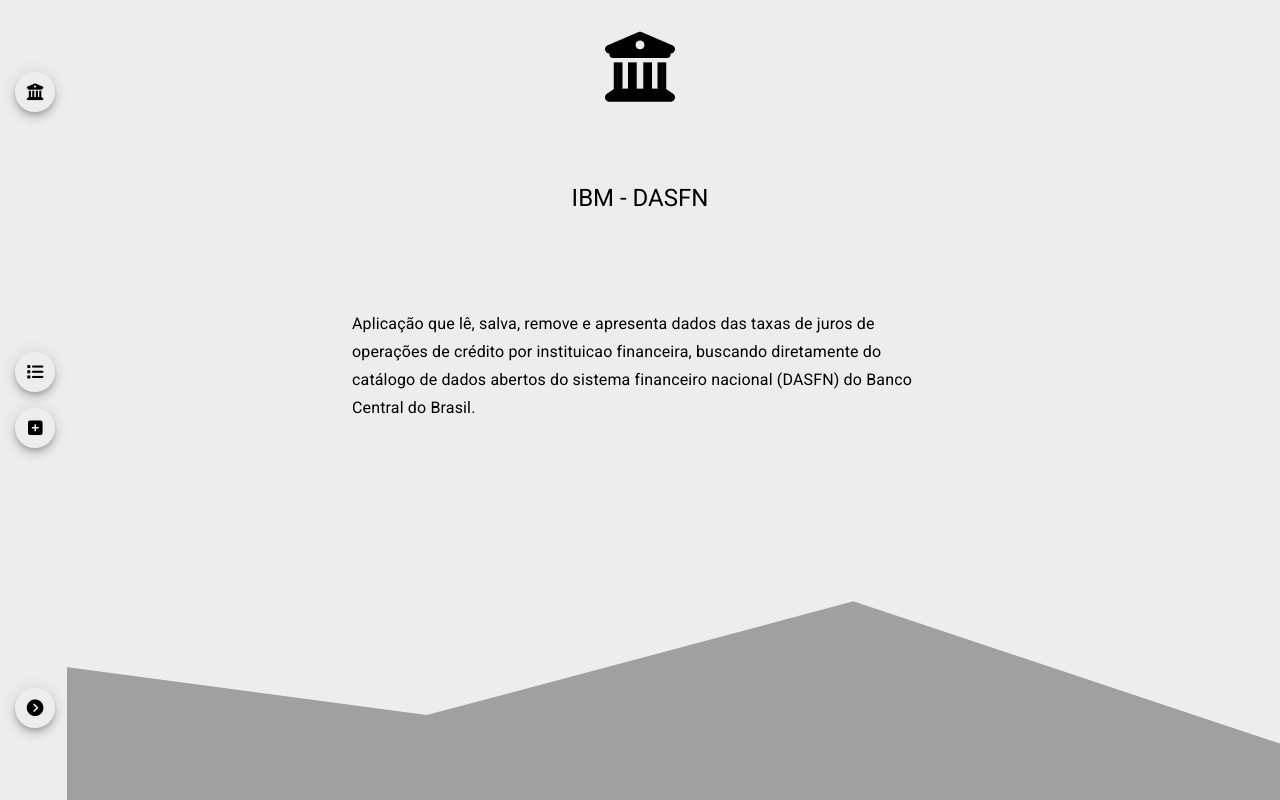
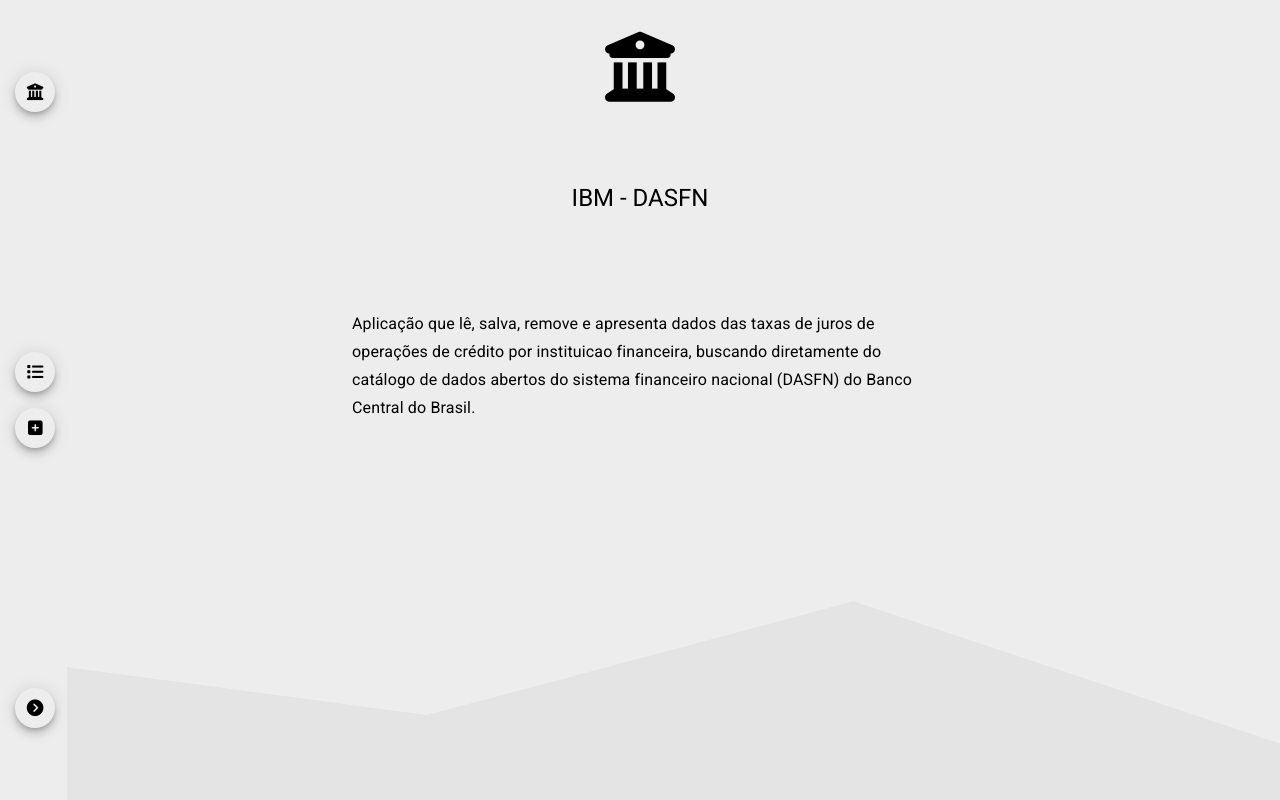
Before and after one commit to samluiz/interest-rate-frontend, an Angular app: page /#/ in a window 1280 px wide. Built offline with nearby package versions, Linux system fonts and the light colour scheme; what ngx-pagination would draw is missing.

Commit message:
style: change home page wave color

```diff
--- a/src/app/components/modal/modal.component.scss
+++ b/src/app/components/modal/modal.component.scss
@@ -7,7 +7,7 @@
   width: 36rem;
   height: 22rem;
   z-index: 15;
-  border-radius: 1rem;
+  border-radius: 5px;
   background: rgb(220, 220, 220);
 }
 
--- a/src/app/pages/home/home.component.html
+++ b/src/app/pages/home/home.component.html
@@ -6,5 +6,5 @@
     <h1>IBM - DASFN</h1>
     <h3>Aplicação que lê, salva, remove e apresenta dados das taxas de juros de operações de crédito por instituicao financeira, buscando diretamente do catálogo de dados abertos do sistema financeiro nacional (DASFN) do Banco Central do Brasil.</h3>
   </div>
-  <svg class="wave-bottom" xmlns="http://www.w3.org/2000/svg" viewBox="0 0 1440 320"><path fill="#a0a0a0" fill-opacity="1" d="M0,160L480,224L960,96L1440,256L1440,320L960,320L480,320L0,320Z"></path></svg>
+  <svg class="wave-bottom" xmlns="http://www.w3.org/2000/svg" viewBox="0 0 1440 320"><path fill="#e4e4e4" fill-opacity="1" d="M0,160L480,224L960,96L1440,256L1440,320L960,320L480,320L0,320Z"></path></svg>
 </div>
```
